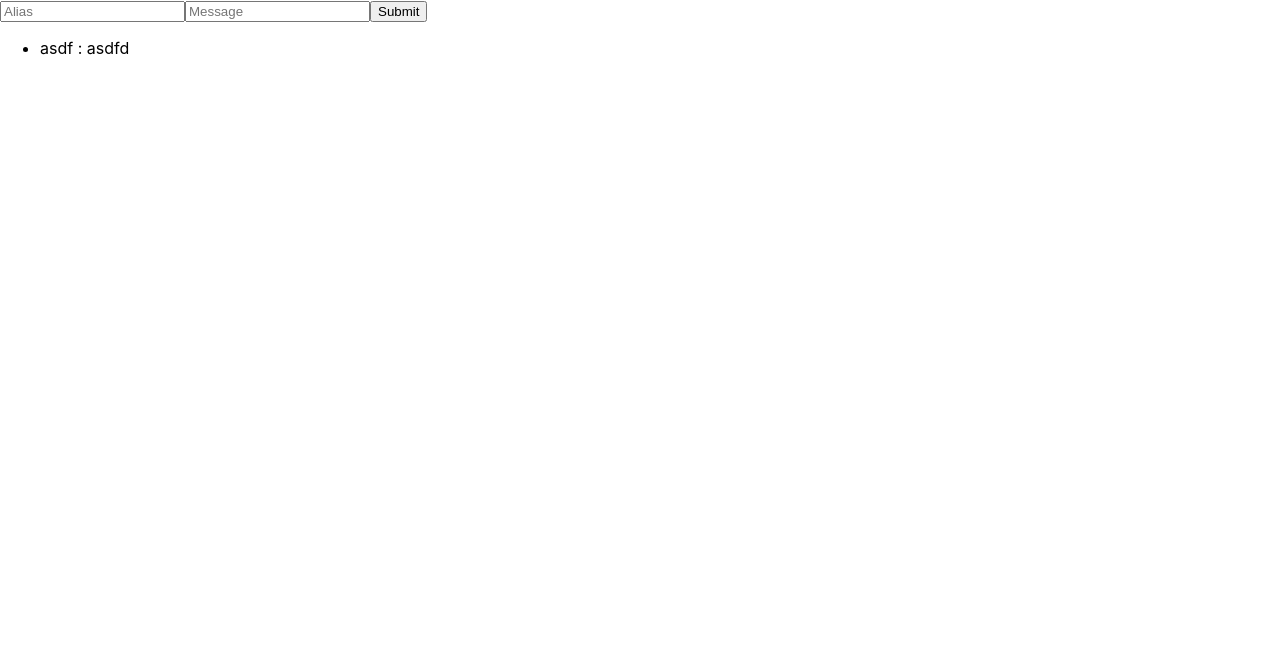
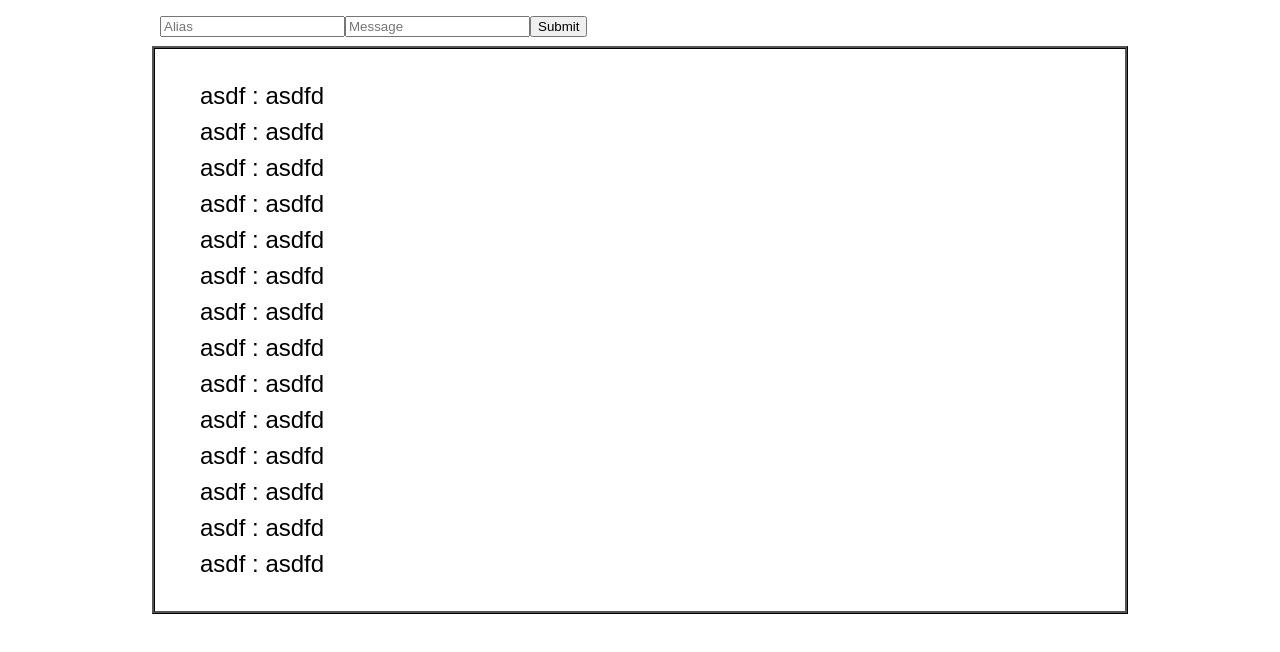
Before and after one commit to condrint/Flask-Chat-App, a React (Create React App) app in the folder client/: page / in a window 1280 px wide. Shown: the top 652 px of the page. Built offline with nearby package versions, Linux system fonts and the light colour scheme; no server answers.

Commit message:
updated CSS

```diff
--- a/client/public/index.css
+++ b/client/public/index.css
@@ -12,3 +12,26 @@ code {
   font-family: source-code-pro, Menlo, Monaco, Consolas, "Courier New",
     monospace;
 }
+
+#messageWrapper {
+  border: 3px ridge black;
+  padding: 5px;
+  font: 24px/36px sans-serif;
+  width: 75%;
+  height: 90%;
+  overflow-y: scroll;
+  overflow-x: hidden;
+  margin: auto;
+}
+
+#chatInput {
+  padding: 5px;
+  font: 24px/36px sans-serif;
+  width: 75%;
+  height: 75%;
+  margin: auto;
+}
+
+li {
+  list-style-type: none;
+}
--- a/client/src/App.js
+++ b/client/src/App.js
@@ -15,7 +15,7 @@ class App extends Component {
 
     //create state for component
     this.state ={
-      messages: [['asdf', 'asdfd']],
+      messages: [['asdf', 'asdfd'],['asdf', 'asdfd'],['asdf', 'asdfd'],['asdf', 'asdfd'],['asdf', 'asdfd'],['asdf', 'asdfd'],['asdf', 'asdfd'],['asdf', 'asdfd'],['asdf', 'asdfd'],['asdf', 'asdfd'],['asdf', 'asdfd'],['asdf', 'asdfd'],['asdf', 'asdfd'],['asdf', 'asdfd']],
       alias: '',
       message: '',
     }
@@ -73,12 +73,16 @@ class App extends Component {
     let messages = this.state.messages;
     return (
       <div className="App">
-        <form onSubmit={this.handleMessageSubmit}>
-          <input type="text" placeholder="Alias" value={this.state.alias} onChange={this.handleAliasChange}/>
-          <input type="text" placeholder="Message" value={this.state.message} onChange={this.handleMessageChange}/>
-          <input type="submit"/>
-        </form>
-        <Messages messages={messages}/>
+        <div id="chatInputWrapper">
+          <form id="chatInput" onSubmit={this.handleMessageSubmit}>
+            <input type="text" placeholder="Alias" value={this.state.alias} onChange={this.handleAliasChange}/>
+            <input type="text" placeholder="Message" value={this.state.message} onChange={this.handleMessageChange}/>
+            <input type="submit"/>
+          </form>
+        </div>
+        <div id="messageWrapper">
+          <Messages messages={messages}/>
+        </div>
       </div>
 
     );
```
